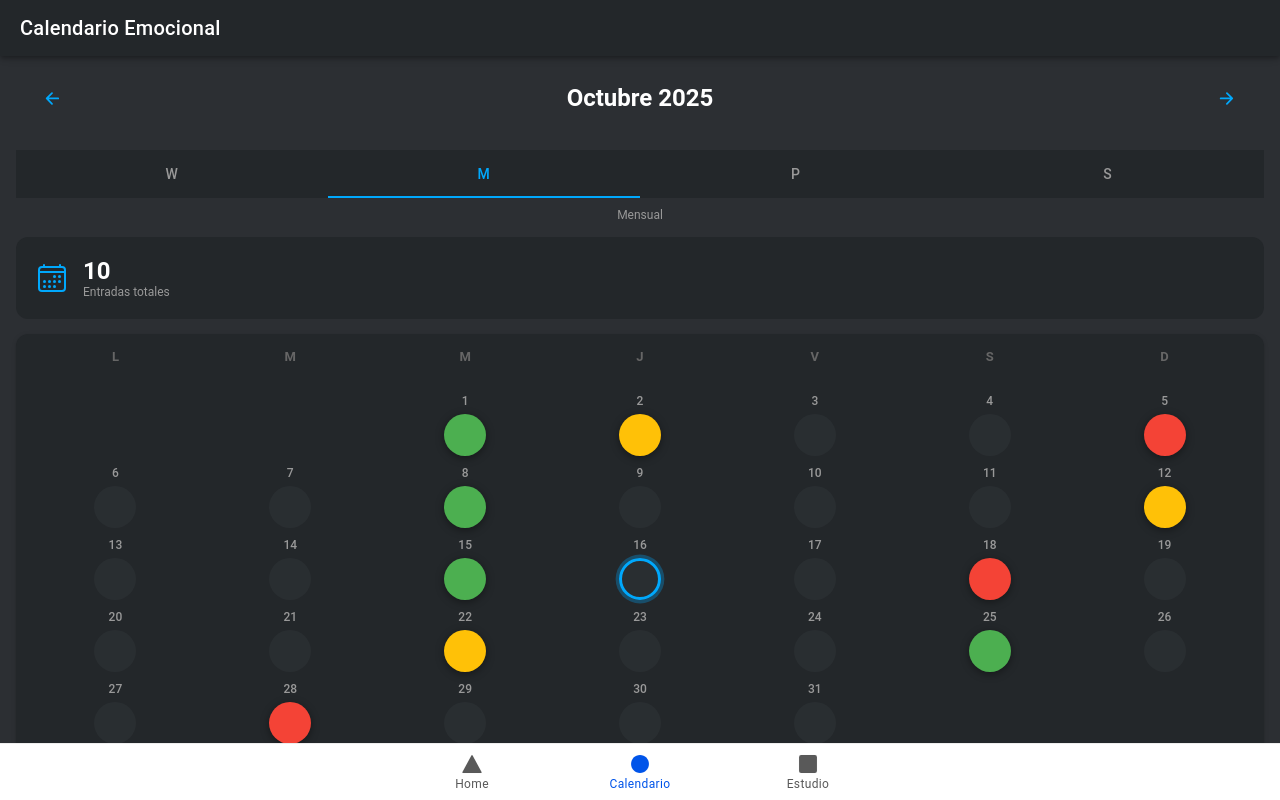
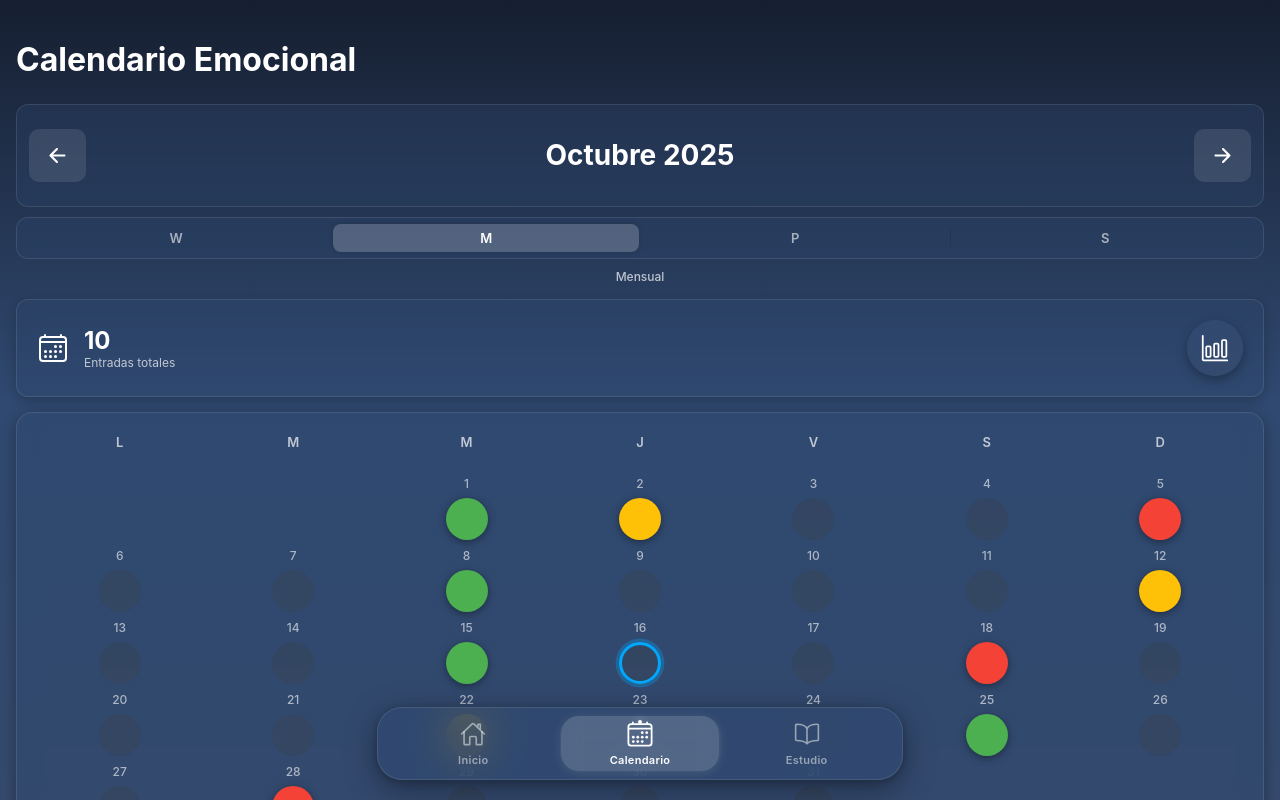
Before and after one commit to IanB28/Hackathon_ANIEI, a React (Vite) app: page /calendario in a window 1280 px wide. Built offline with nearby package versions, Linux system fonts and the light colour scheme.

Commit message:
Calendario v1.1

```diff
--- a/src/App.tsx
+++ b/src/App.tsx
@@ -1,16 +1,8 @@
+import { IonApp, IonRouterOutlet, IonTabs, IonTabBar, IonTabButton, IonIcon, IonLabel, setupIonicReact } from '@ionic/react';
+import { IonReactRouter } from '@ionic/react-router';
 import { Route } from 'react-router-dom';
-import {
-  IonApp,
-  IonIcon,
-  IonLabel,
-  IonRouterOutlet,
-  IonTabBar,
-  IonTabButton,
-  IonTabs,
-  setupIonicReact
-} from '@ionic/react';
-import { IonReactRouter } from '@ionic/react-router';
-import { ellipse, square, triangle } from 'ionicons/icons';
+import { homeOutline, home, calendarOutline, calendar, bookOutline, book } from 'ionicons/icons';
+import { useLocation } from 'react-router-dom';
 import Home from './pages/Home';
 import Calendario from './pages/Calendario';
 import Estudio from './pages/Estudio';
@@ -34,7 +26,42 @@ import '@ionic/react/css/display.css';
 /* Theme variables */
 import './theme/variables.css';
 
-setupIonicReact();
+setupIonicReact({
+  mode: 'ios' // Forzar modo iOS globalmente
+});
+
+const TabBarContent: React.FC = () => {
+  const location = useLocation();
+
+  return (
+    <IonTabBar slot="bottom">
+      <IonTabButton tab="home" href="/home">
+        <IonIcon
+          ios={homeOutline}
+          md={homeOutline}
+          icon={location.pathname === '/home' || location.pathname === '/' ? home : homeOutline}
+        />
+        <IonLabel>Inicio</IonLabel>
+      </IonTabButton>
+      <IonTabButton tab="calendario" href="/calendario">
+        <IonIcon
+          ios={calendarOutline}
+          md={calendarOutline}
+          icon={location.pathname === '/calendario' ? calendar : calendarOutline}
+        />
+        <IonLabel>Calendario</IonLabel>
+      </IonTabButton>
+      <IonTabButton tab="estudio" href="/estudio">
+        <IonIcon
+          ios={bookOutline}
+          md={bookOutline}
+          icon={location.pathname === '/estudio' ? book : bookOutline}
+        />
+        <IonLabel>Estudio</IonLabel>
+      </IonTabButton>
+    </IonTabBar>
+  );
+};
 
 const App: React.FC = () => (
   <IonApp>
@@ -54,20 +81,7 @@ const App: React.FC = () => (
             <Home />
           </Route>
         </IonRouterOutlet>
-        <IonTabBar slot="bottom">
-          <IonTabButton tab="home" href="/home">
-            <IonIcon aria-hidden="true" icon={triangle} />
-            <IonLabel>Home</IonLabel>
-          </IonTabButton>
-          <IonTabButton tab="calendario" href="/calendario">
-            <IonIcon aria-hidden="true" icon={ellipse} />
-            <IonLabel>Calendario</IonLabel>
-          </IonTabButton>
-          <IonTabButton tab="estudio" href="/estudio">
-            <IonIcon aria-hidden="true" icon={square} />
-            <IonLabel>Estudio</IonLabel>
-          </IonTabButton>
-        </IonTabBar>
+        <TabBarContent />
       </IonTabs>
     </IonReactRouter>
   </IonApp>
--- a/src/pages/Calendario.css
+++ b/src/pages/Calendario.css
@@ -1,12 +1,24 @@
 .calendar-content {
-  --background: #2C2F33;
+  --background: linear-gradient(180deg, #161F31 0%, #304970 50%, #354A6D 100%);
   --padding-start: 16px;
   --padding-end: 16px;
+  --padding-top: 20px;
+  padding-bottom: 100px;
+}
+
+.calendar-title {
+  color: #ffffff;
+  font-size: 32px;
+  font-weight: bold;
+  text-align: left;
+  padding: 20px 0 15px 0;
+  margin: 0;
 }
 
 .calendar-toolbar {
-  --background: #23272A;
+  --background: transparent;
   --color: #fff;
+  box-shadow: none;
 }
 
 .calendar-header {
@@ -15,41 +27,63 @@
   align-items: center;
   padding: 20px 10px;
   color: #fff;
+  background: rgba(48, 73, 112, 0.3);
+  border-radius: 12px;
+  margin: 10px 0;
+  backdrop-filter: blur(10px);
+  border: 1px solid rgba(255, 255, 255, 0.1);
 }
 
 .current-month {
-  font-size: 24px;
+  font-size: 28px;
   font-weight: bold;
   margin: 0;
+  color: #fff;
 }
 
 .nav-button {
-  --color: #00A8FC;
+  --color: #fff;
+  --background: rgba(255, 255, 255, 0.1);
+  --border-radius: 10px;
+}
+
+.nav-button:hover {
+  --background: rgba(255, 255, 255, 0.2);
 }
 
 .view-selector {
   margin: 10px 0;
-  --background: #23272A;
+  background: rgba(48, 73, 112, 0.3);
+  border-radius: 12px;
+  padding: 4px;
+  backdrop-filter: blur(10px);
+  border: 1px solid rgba(255, 255, 255, 0.1);
 }
 
 .view-selector ion-segment-button {
-  --color: #999;
-  --color-checked: #00A8FC;
-  --indicator-color: #00A8FC;
+  --color: rgba(255, 255, 255, 0.6);
+  --color-checked: #ffffff;
+  --indicator-color: rgba(255, 255, 255, 0.2);
+  --border-radius: 8px;
   min-width: 60px;
+  font-weight: 600;
 }
 
 .view-mode-label {
   text-align: center;
-  color: #999;
+  color: rgba(255, 255, 255, 0.7);
   font-size: 12px;
   margin: 5px 0 15px;
+  font-weight: 500;
 }
 
 .calendar-card {
-  background: #23272A;
+  background: rgba(48, 73, 112, 0.3);
   margin: 10px 0;
-  border-radius: 12px;
+  border-radius: 16px;
+  box-shadow: 0 4px 16px rgba(0, 0, 0, 0.3);
+  backdrop-filter: blur(10px);
+  border: 1px solid rgba(255, 255, 255, 0.1);
 }
 
 .days-header {
@@ -58,7 +92,7 @@
   gap: 8px;
   margin-bottom: 15px;
   text-align: center;
-  color: #666;
+  color: rgba(255, 255, 255, 0.7);
   font-weight: 600;
   font-size: 13px;
 }
@@ -80,7 +114,7 @@
 
 .day-number-label {
   font-size: 12px;
-  color: #999;
+  color: rgba(255, 255, 255, 0.6);
   font-weight: 500;
   height: 16px;
 }
@@ -96,10 +130,12 @@
 
 .calendar-day-circle:hover {
   transform: scale(1.1);
+  box-shadow: 0 4px 12px rgba(255, 255, 255, 0.2);
 }
 
 .calendar-day-circle.today {
   animation: pulse-ring 2s ease-in-out infinite;
+  border: 3px solid #00A8FC !important;
 }
 
 @keyframes pulse-ring {
@@ -119,7 +155,7 @@
   display: flex;
   justify-content: space-around;
   padding: 15px 0;
-  border-top: 1px solid #3A3F44;
+  border-top: 1px solid rgba(255, 255, 255, 0.1);
 }
 
 .legend-item {
@@ -128,19 +164,27 @@
   gap: 8px;
   color: #fff;
   font-size: 12px;
+  font-weight: 500;
 }
 
 .legend-color {
   width: 20px;
   height: 20px;
   border-radius: 50%;
+  box-shadow: 0 2px 6px rgba(0, 0, 0, 0.3);
 }
 
 .stats-section {
+  display: flex;
+  justify-content: space-between;
+  align-items: center;
   padding: 20px;
-  background: #23272A;
+  background: rgba(48, 73, 112, 0.3);
   border-radius: 12px;
   margin: 15px 0;
+  box-shadow: 0 4px 12px rgba(0, 0, 0, 0.2);
+  backdrop-filter: blur(10px);
+  border: 1px solid rgba(255, 255, 255, 0.1);
 }
 
 .stat-item {
@@ -148,111 +192,177 @@
   align-items: center;
   gap: 15px;
   color: #fff;
+  flex: 1;
 }
 
 .stat-icon {
   font-size: 32px;
-  color: #00A8FC;
+  color: #fff;
 }
 
 .stat-value {
   font-size: 24px;
   font-weight: bold;
+  color: #fff;
 }
 
 .stat-label {
   font-size: 12px;
-  color: #999;
+  color: rgba(255, 255, 255, 0.7);
+}
+
+.chart-button-circle {
+  width: 56px;
+  height: 56px;
+  --border-radius: 50%;
+  --background: linear-gradient(135deg, #304970 0%, #354A6D 100%);
+  --background-hover: linear-gradient(135deg, #354A6D 0%, #304970 100%);
+  --box-shadow: 0 4px 12px rgba(0, 0, 0, 0.3);
+  --padding-start: 0;
+  --padding-end: 0;
+  margin: 0;
+  transition: all 0.3s ease;
+}
+
+.chart-button-circle:hover {
+  transform: scale(1.1);
+  --box-shadow: 0 6px 16px rgba(0, 0, 0, 0.4);
+}
+
+.chart-button-circle ion-icon {
+  font-size: 28px;
+  color: #fff;
 }
 
 .bottom-actions {
   display: flex;
   flex-direction: column;
   gap: 10px;
-  padding: 20px 0;
-}
-
-.chart-button, .register-button {
-  --background: #00A8FC;
-  --background-hover: #0096E0;
-  --border-radius: 12px;
-  font-weight: 600;
-  height: 50px;
+  padding: 20px 0 40px;
 }
 
 .register-button {
-  --background: #4CAF50;
-  --background-hover: #45a049;
+  --background: rgba(76, 175, 80, 0.5);
+  --background-hover: rgba(69, 160, 73, 0.7);
+  --border-radius: 12px;
+  --box-shadow: 0 4px 12px rgba(0, 0, 0, 0.3);
+  font-weight: 600;
+  height: 50px;
+  color: #fff;
+  backdrop-filter: blur(10px);
+  border: 1px solid rgba(255, 255, 255, 0.1);
 }
 
+/* Modal Styles */
 .chart-modal {
-  --background: #2C2F33;
-  --height: 90%;
-  --border-radius: 16px 16px 0 0;
+  --background: transparent;
+  --height: 100%;
+  --width: 100%;
+}
+
+.chart-modal ion-toolbar {
+  --background: transparent;
+  --color: #fff;
+  --border-color: transparent;
+}
+
+.chart-modal-close-button {
+  --color: #fff;
+  --background: rgba(255, 255, 255, 0.1);
+  --border-radius: 50%;
+  width: 40px;
+  height: 40px;
 }
 
 .chart-content {
-  --background: #2C2F33;
-  --padding-start: 20px;
-  --padding-end: 20px;
+  --background: linear-gradient(180deg, #161F31 0%, #304970 50%, #354A6D 100%);
+  --padding-start: 16px;
+  --padding-end: 16px;
+  --padding-top: 20px;
+  padding-bottom: 100px;
+}
+
+.chart-title {
+  color: #ffffff;
+  font-size: 32px;
+  font-weight: bold;
+  text-align: left;
+  padding: 20px 0 15px 0;
+  margin: 0;
 }
 
 .chart-info {
   text-align: center;
   color: #fff;
-  margin: 20px 0;
+  margin: 10px 0 15px;
+  padding: 20px 15px;
+  background: rgba(48, 73, 112, 0.3);
+  border-radius: 12px;
+  backdrop-filter: blur(10px);
+  border: 1px solid rgba(255, 255, 255, 0.1);
 }
 
 .chart-info h3 {
   font-size: 20px;
-  margin-bottom: 5px;
+  margin: 0 0 8px 0;
+  color: #fff;
+  font-weight: 600;
 }
 
 .chart-info p {
-  color: #999;
+  color: rgba(255, 255, 255, 0.7);
   font-size: 14px;
+  margin: 0;
 }
 
 .chart-container {
-  background: #23272A;
-  border-radius: 12px;
+  background: rgba(48, 73, 112, 0.3);
+  border-radius: 16px;
   padding: 30px 10px;
-  margin: 20px 0;
+  margin: 15px 0;
   overflow-x: auto;
-  min-height: 450px;
+  min-height: 400px;
+  box-shadow: 0 4px 16px rgba(0, 0, 0, 0.3);
+  backdrop-filter: blur(10px);
+  border: 1px solid rgba(255, 255, 255, 0.1);
 }
 
 .emotion-chart {
   width: 100%;
   height: 100%;
-  min-height: 400px;
+  min-height: 380px;
 }
 
 .chart-stats {
   display: flex;
   flex-direction: column;
-  gap: 15px;
-  margin-top: 30px;
-  padding-bottom: 30px;
+  gap: 12px;
+  margin-top: 15px;
+  padding-bottom: 20px;
 }
 
 .chart-stat-item {
   display: flex;
   align-items: center;
   gap: 15px;
-  background: #23272A;
+  background: rgba(48, 73, 112, 0.3);
   padding: 15px;
   border-radius: 12px;
+  box-shadow: 0 4px 12px rgba(0, 0, 0, 0.2);
+  backdrop-filter: blur(10px);
+  border: 1px solid rgba(255, 255, 255, 0.1);
 }
 
 .chart-stat-icon {
   width: 50px;
   height: 50px;
+  min-width: 50px;
   border-radius: 50%;
   display: flex;
   align-items: center;
   justify-content: center;
-  font-size: 24px;
+  font-size: 28px;
+  box-shadow: 0 2px 8px rgba(0, 0, 0, 0.3);
 }
 
 .chart-stat-info {
@@ -263,9 +373,12 @@
   font-size: 24px;
   font-weight: bold;
   color: #fff;
+  margin: 0 0 4px 0;
 }
 
 .chart-stat-label {
-  font-size: 12px;
-  color: #999;
+  font-size: 13px;
+  color: rgba(255, 255, 255, 0.7);
+  margin: 0;
+  font-weight: 500;
 }
--- a/src/pages/Calendario.tsx
+++ b/src/pages/Calendario.tsx
@@ -1,6 +1,6 @@
-import { IonContent, IonHeader, IonPage, IonTitle, IonToolbar, IonSegment, IonSegmentButton, IonLabel, IonIcon, IonCard, IonCardContent, IonButton, IonModal } from '@ionic/react';
-import { arrowBack, arrowForward, calendarOutline, close } from 'ionicons/icons';
-import { useState } from 'react';
+import React, { useState } from 'react';
+import { IonContent, IonPage, IonSegment, IonSegmentButton, IonLabel, IonIcon, IonCard, IonCardContent, IonButton, IonModal, IonHeader, IonToolbar } from '@ionic/react';
+import { arrowBack, arrowForward, calendarOutline, close, barChartOutline } from 'ionicons/icons';
 import './Calendario.css';
 
 interface EmotionEntry {
@@ -142,8 +142,8 @@ const Calendario: React.FC = () => {
 
   const renderChart = () => {
     const filteredEntries = getFilteredEntries();
-    const chartHeight = 400;
-    const chartWidth = 600;
+    const chartHeight = 350;
+    const chartWidth = 550;
     const padding = 60;
 
     return (
@@ -157,24 +157,24 @@ const Calendario: React.FC = () => {
           y1={padding}
           x2={padding}
           y2={chartHeight + padding}
-          stroke="#fff"
+          stroke="rgba(255, 255, 255, 0.3)"
           strokeWidth="2"
         />
 
-        <text x={padding - 40} y={padding + 10} fill="#4CAF50" fontSize="16" fontWeight="bold">Bien</text>
-        <text x={padding - 50} y={chartHeight / 2 + padding + 5} fill="#FFC107" fontSize="16" fontWeight="bold">Neutral</text>
-        <text x={padding - 30} y={chartHeight + padding + 5} fill="#F44336" fontSize="16" fontWeight="bold">Mal</text>
+        <text x={padding - 40} y={padding + 10} fill="#4CAF50" fontSize="14" fontWeight="bold">Bien</text>
+        <text x={padding - 50} y={chartHeight / 2 + padding + 5} fill="#FFC107" fontSize="14" fontWeight="bold">Neutral</text>
+        <text x={padding - 30} y={chartHeight + padding + 5} fill="#F44336" fontSize="14" fontWeight="bold">Mal</text>
 
-        <line x1={padding} y1={padding} x2={chartWidth + padding} y2={padding} stroke="#3A3F44" strokeWidth="1" strokeDasharray="5,5"/>
-        <line x1={padding} y1={chartHeight / 2 + padding} x2={chartWidth + padding} y2={chartHeight / 2 + padding} stroke="#3A3F44" strokeWidth="1" strokeDasharray="5,5"/>
-        <line x1={padding} y1={chartHeight + padding} x2={chartWidth + padding} y2={chartHeight + padding} stroke="#3A3F44" strokeWidth="1" strokeDasharray="5,5"/>
+        <line x1={padding} y1={padding} x2={chartWidth + padding} y2={padding} stroke="rgba(255, 255, 255, 0.1)" strokeWidth="1" strokeDasharray="5,5"/>
+        <line x1={padding} y1={chartHeight / 2 + padding} x2={chartWidth + padding} y2={chartHeight / 2 + padding} stroke="rgba(255, 255, 255, 0.1)" strokeWidth="1" strokeDasharray="5,5"/>
+        <line x1={padding} y1={chartHeight + padding} x2={chartWidth + padding} y2={chartHeight + padding} stroke="rgba(255, 255, 255, 0.1)" strokeWidth="1" strokeDasharray="5,5"/>
 
         <line
           x1={padding}
           y1={chartHeight + padding}
           x2={chartWidth + padding}
           y2={chartHeight + padding}
-          stroke="#fff"
+          stroke="rgba(255, 255, 255, 0.3)"
           strokeWidth="2"
         />
 
@@ -188,7 +188,7 @@ const Calendario: React.FC = () => {
               <circle
                 cx={x}
                 cy={y}
-                r="8"
+                r="10"
                 fill={getEmotionColor(entry.emotion)}
                 stroke="#fff"
                 strokeWidth="3"
@@ -196,11 +196,11 @@ const Calendario: React.FC = () => {
 
               <text
                 x={x}
-                y={chartHeight + padding + 30}
-                fill="#999"
-                fontSize="14"
+                y={chartHeight + padding + 25}
+                fill="rgba(255, 255, 255, 0.7)"
+                fontSize="12"
                 textAnchor="middle"
-                fontWeight="bold"
+                fontWeight="600"
               >
                 {entry.fullDate.getDate()}/{entry.fullDate.getMonth() + 1}
               </text>
@@ -213,12 +213,11 @@ const Calendario: React.FC = () => {
 
   return (
     <IonPage>
-      <IonHeader>
-        <IonToolbar className="calendar-toolbar">
-          <IonTitle>Calendario Emocional</IonTitle>
-        </IonToolbar>
-      </IonHeader>
       <IonContent fullscreen className="calendar-content">
+        <div className="calendar-title">
+          Calendario Emocional
+        </div>
+
         <div className="calendar-header">
           <IonButton fill="clear" className="nav-button" onClick={goToPreviousMonth}>
             <IonIcon icon={arrowBack} />
@@ -256,6 +255,14 @@ const Calendario: React.FC = () => {
               <div className="stat-label">Entradas totales</div>
             </div>
           </div>
+          <IonButton
+            fill="solid"
+            shape="round"
+            className="chart-button-circle"
+            onClick={() => setShowChart(true)}
+          >
+            <IonIcon slot="icon-only" icon={barChartOutline} />
+          </IonButton>
         </div>
 
         <IonCard className="calendar-card">
@@ -313,9 +320,6 @@ const Calendario: React.FC = () => {
         </IonCard>
 
         <div className="bottom-actions">
-          <IonButton expand="block" className="chart-button" onClick={() => setShowChart(true)}>
-            📊 Ver Gráfica
-          </IonButton>
           <IonButton expand="block" className="register-button">
             📅 Registrar Día
           </IonButton>
@@ -323,14 +327,22 @@ const Calendario: React.FC = () => {
 
         <IonModal isOpen={showChart} onDidDismiss={() => setShowChart(false)} className="chart-modal">
           <IonHeader>
-            <IonToolbar className="calendar-toolbar">
-              <IonTitle>Gráfica de Emociones</IonTitle>
-              <IonButton slot="end" fill="clear" onClick={() => setShowChart(false)}>
-                <IonIcon icon={close} />
+            <IonToolbar>
+              <IonButton
+                slot="end"
+                fill="clear"
+                onClick={() => setShowChart(false)}
+                className="chart-modal-close-button"
+              >
+                <IonIcon slot="icon-only" icon={close} />
               </IonButton>
             </IonToolbar>
           </IonHeader>
           <IonContent className="chart-content">
+            <div className="chart-title">
+              Gráfica de Emociones
+            </div>
+
             <div className="chart-info">
               <h3>Tendencia Emocional - {viewModeLabels[viewMode]}</h3>
               <p>Mostrando {getFilteredEntries().length} registros</p>
@@ -347,7 +359,7 @@ const Calendario: React.FC = () => {
                   <div className="chart-stat-value">
                     {getFilteredEntries().filter(e => e.emotion === 'bien').length}
                   </div>
-                  <div className="chart-stat-label">Días Bien</div>
+                  <div className="chart-stat-label">Días te sentiste bien</div>
                 </div>
               </div>
               <div className="chart-stat-item">
@@ -356,7 +368,7 @@ const Calendario: React.FC = () => {
                   <div className="chart-stat-value">
                     {getFilteredEntries().filter(e => e.emotion === 'neutral').length}
                   </div>
-                  <div className="chart-stat-label">Días Neutral</div>
+                  <div className="chart-stat-label">Días te sentiste neutral</div>
                 </div>
               </div>
               <div className="chart-stat-item">
@@ -365,7 +377,7 @@ const Calendario: React.FC = () => {
                   <div className="chart-stat-value">
                     {getFilteredEntries().filter(e => e.emotion === 'mal').length}
                   </div>
-                  <div className="chart-stat-label">Días Mal</div>
+                  <div className="chart-stat-label">Días te sentiste mal</div>
                 </div>
               </div>
             </div>
--- a/src/theme/variables.css
+++ b/src/theme/variables.css
@@ -1,2 +1,192 @@
 /* For information on how to create your own theme, please see:
 http://ionicframework.com/docs/theming/ */
+
+:root {
+  --ion-background-color: linear-gradient(180deg, #161F31 0%, #304970 50%, #354A6D 100%);
+  --ion-tab-bar-background: linear-gradient(135deg, #304970 0%, #354A6D 100%);
+  --ion-tab-bar-color: rgba(255, 255, 255, 0.5);
+  --ion-tab-bar-color-selected: #ffffff;
+}
+
+/* Forzar modo iOS para los iconos */
+.ios ion-icon,
+.md ion-icon,
+ion-icon {
+  --ionicon-stroke-width: 32px;
+}
+
+/* Fondo global con gradiente */
+ion-app {
+  background: linear-gradient(180deg, #161F31 0%, #304970 50%, #354A6D 100%);
+  background-attachment: fixed;
+}
+
+ion-content {
+  --background: transparent;
+}
+
+/* Estilo flotante para IonTabBar estilo iOS */
+ion-tab-bar {
+  position: sticky;
+  bottom: 20px;
+  left: 3px;    /* Esta pinche linea se debe de cambiar dependiendo del tamaño de la pantalla del fono hasta que se pruebe en alguna */
+  right: 26px;
+  width: calc(100% - 32px);
+  height: 55px;
+  border-radius: 25px;
+  background: rgba(48, 73, 112, 0.8);
+  box-shadow: 0 8px 32px rgba(0, 0, 0, 0.4),
+              0 2px 8px rgba(0, 0, 0, 0.2);
+  backdrop-filter: blur(20px);
+  -webkit-backdrop-filter: blur(20px);
+  border: 1px solid rgba(255, 255, 255, 0.1);
+  padding:8px 12px 8px 12px;
+  margin: 0 auto;
+  z-index: 10;
+}
+
+/* Remover borde superior por defecto */
+ion-tab-bar::before {
+  display: none;
+}
+
+/* Estilo de los botones de tabs */
+ion-tab-button {
+  --color: rgba(255, 255, 255, 0.5);
+  --color-selected: #ffffff;
+  --background: transparent;
+  --background-focused: transparent;
+  border-radius: 18px;
+  transition: all 0.3s cubic-bezier(0.4, 0, 0.2, 1);
+  margin: 0 4px;
+  position: relative;
+}
+
+/* Efecto hover */
+ion-tab-button:hover {
+  --color: rgba(255, 255, 255, 0.8);
+}
+
+/* Tab seleccionado */
+ion-tab-button.tab-selected {
+  background: rgba(255, 255, 255, 0.15);
+  backdrop-filter: blur(10px);
+  box-shadow: 0 2px 12px rgba(255, 255, 255, 0.1);
+}
+
+/* Animación del tab seleccionado */
+ion-tab-button.tab-selected::before {
+  content: '';
+  position: absolute;
+  top: 0;
+  left: 0;
+  right: 0;
+  bottom: 0;
+  border-radius: 18px;
+  background: rgba(255, 255, 255, 0.05);
+  animation: pulse-tab 2s ease-in-out infinite;
+}
+
+@keyframes pulse-tab {
+  0%, 100% {
+    opacity: 0.5;
+    transform: scale(1);
+  }
+  50% {
+    opacity: 0.8;
+    transform: scale(1.02);
+  }
+}
+
+/* Iconos de los tabs - Forzar estilo iOS */
+ion-tab-button ion-icon {
+  font-size: 26px;
+  margin-bottom: 2px;
+  transition: transform 0.3s ease;
+  --ionicon-stroke-width: 32px;
+}
+
+ion-tab-button.tab-selected ion-icon {
+  transform: scale(1.1);
+}
+
+/* Labels de los tabs */
+ion-tab-button ion-label {
+  font-size: 11px;
+  font-weight: 600;
+  letter-spacing: 0.3px;
+  margin-top: 4px;
+  text-transform: none;
+}
+
+/* Efecto de ripple personalizado */
+ion-tab-button::part(native) {
+  border-radius: 18px;
+  overflow: hidden;
+}
+
+/* Indicador de tab activo (estilo iOS) */
+ion-tab-button.tab-selected::after {
+  content: '';
+  position: absolute;
+  top: 4px;
+  left: 50%;
+  transform: translateX(-50%);
+  width: 4px;
+  height: 4px;
+  border-radius: 50%;
+  background: #ffffff;
+  box-shadow: 0 0 8px rgba(255, 255, 255, 0.6);
+}
+
+/* Ajustes para modo oscuro */
+@media (prefers-color-scheme: dark) {
+  ion-tab-bar {
+    background: rgba(48, 73, 112, 0.9);
+    border: 1px solid rgba(255, 255, 255, 0.15);
+  }
+}
+
+/* Ajustes responsive */
+@media (min-width: 768px) {
+  ion-tab-bar {
+    max-width: 500px;
+    left: 50%;
+    transform: translateX(-50%);
+  }
+}
+
+/* Animación de entrada */
+ion-tab-bar {
+  animation: slideUp 0.4s cubic-bezier(0.4, 0, 0.2, 1);
+}
+
+@keyframes slideUp {
+  from {
+    transform: translateY(100px);
+    opacity: 0;
+  }
+  to {
+    transform: translateY(0);
+    opacity: 1;
+  }
+}
+
+/* Badge en los tabs (opcional) */
+ion-tab-button ion-badge {
+  position: absolute;
+  top: 8px;
+  right: 20%;
+  min-width: 18px;
+  height: 18px;
+  padding: 0 4px;
+  border-radius: 9px;
+  background: #ff3b30;
+  color: white;
+  font-size: 10px;
+  font-weight: 600;
+  display: flex;
+  align-items: center;
+  justify-content: center;
+  box-shadow: 0 2px 8px rgba(255, 59, 48, 0.4);
+}
```
